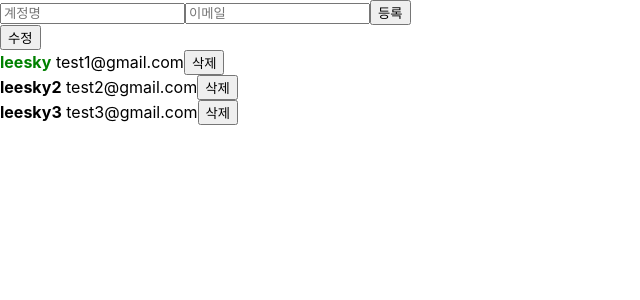
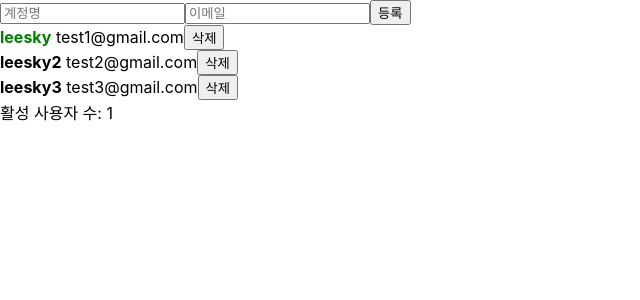
Before and after one commit to le2sky/fictional-octo-doodle, a React (Create React App) app in the folder begin-react/: page / in a window 1280 px wide. Shown: the top 300 px of the page, without its empty margins (0-640 px from the left). Built offline with nearby package versions, Linux system fonts and the light colour scheme.

Commit message:
using React.memo, useCallback, useMemo

```diff
--- a/begin-react/src/App.js
+++ b/begin-react/src/App.js
@@ -1,8 +1,12 @@
-import React, { useRef, useState } from 'react';
+import React, { useRef, useState, useMemo, useCallback } from 'react';
 import './App.css'
 import CreateUser from './CreateUser';
-import UpdateUser from './UpdateUser';
 import UserList from './UserList';
+
+function countActiveUsers(users) {
+  console.log('활성 사용자 수를 세는중...');
+  return users.filter(user => user.active).length;
+}
 
 function App(){
   const [inputs, setInputs] = useState({
@@ -11,13 +15,16 @@ function App(){
   });
 
   const { username,  email } = inputs;
-  const onChange = e => {
+
+  const onChange = useCallback(
+    e => {
       const { name, value } = e.target;
-    setInputs({
+      setInputs(inputs => ({
         ...inputs,
         [name]: value
-    });
-  };
+      }));
+    },[]
+  )
 
   const [users, setUsers] = useState([
     {
@@ -44,15 +51,16 @@ function App(){
 
   const nextId = useRef(4);
  //current value is 4
-  const seletedId = useRef(1);
+  //const seletedId = useRef(1);
 
-  const onCreate = () => {
+  const onCreate = useCallback(
+    () => {
       const user = {
         id: nextId.current,
         username,
         email
       };
-    setUsers([...users, user]);
+      setUsers(() => [...users, user]);
 
 
       setInputs({
@@ -60,43 +68,51 @@ function App(){
         email: ''
       });
       nextId.current += 1;
-  };
-  const onRemove = id => {
-    setUsers(users.filter(user => user.id !== id))
-  }
+    }, [username, email]
+  )
+
+  const onRemove = useCallback(
+    id => {
+      setUsers(users => users.filter(user => user.id !== id))
+    },[]
+  )
+
+  const onToggle = useCallback(
+    id => {
+      setUsers( users =>
+        users.map(user =>
+          user.id === id ? {...user, active : !user.active } : user
+        )
+      )
+    }, []
+  )
+
+//  const onUpdate = () => {
+//     if(window.confirm(`정말 ${users[seletedId.current-1].username}을 수정하시겠습니까?`)){
+//       const nametemp = prompt('새로운 이름을 입력해주세요!');
+//       let emailtemp = null;
+//       if(window.confirm(`이메일을 수정하시겠습니까?`)){
+//           emailtemp = prompt('새로운 이메일을 입력해주세요!');
+//       }
+//       setUsers(
+//         users.map(user => {
+//           if(user.id === seletedId.current){
+//             return {
+//               ...user,
+//               username: nametemp,
+//               email: emailtemp ?? user.email
+//             }
+//           } else return user;
+//         })
+//       )
+//     }
+//   }
+
+  const count = useMemo(() => countActiveUsers(users), [users]);
 
 
-  const onToggle = id => {
-      setUsers(
-        users.map(user => {
-          if(user.id !== id) return { ...user, active: false};
-          return {...user, active: true};
-        })
-      )
-      seletedId.current = id;
-  }
-
- const onUpdate = () => {
-    if(window.confirm(`정말 ${users[seletedId.current-1].username}을 수정하시겠습니까?`)){
-      const nametemp = prompt('새로운 이름을 입력해주세요!');
-      let emailtemp = null;
-      if(window.confirm(`이메일을 수정하시겠습니까?`)){
-          emailtemp = prompt('새로운 이메일을 입력해주세요!');
-      }
-      setUsers(
-        users.map(user => {
-          if(user.id === seletedId.current){
-            return {
-              ...user,
-              username: nametemp,
-              email: emailtemp ?? user.email
-            }
-          } else return user;
-        })
-      )
-    }
-  }
   return (
+    <>
       <div>
         <CreateUser
           username={username}
@@ -104,11 +120,10 @@ function App(){
           onChange={onChange}
           onCreate={onCreate}
         />
-      <UpdateUser
-        onUpdate={onUpdate}
-      />
         <UserList users={users} onRemove={onRemove} onToggle={onToggle}/>
       </div>
+      <div>활성 사용자 수: {count}</div>
+    </>
   );
 
 }
--- a/begin-react/src/CreateUser.js
+++ b/begin-react/src/CreateUser.js
@@ -20,4 +20,4 @@ function CreateUser({ username, email, onChange, onCreate }){
         </div>
     );
 }
-export default CreateUser;
+export default React.memo(CreateUser);
```
Also changed, not shown: begin-react/src/UserList.js (+5 -5 lines). Lines whose indentation alone changed are shown as unchanged.
